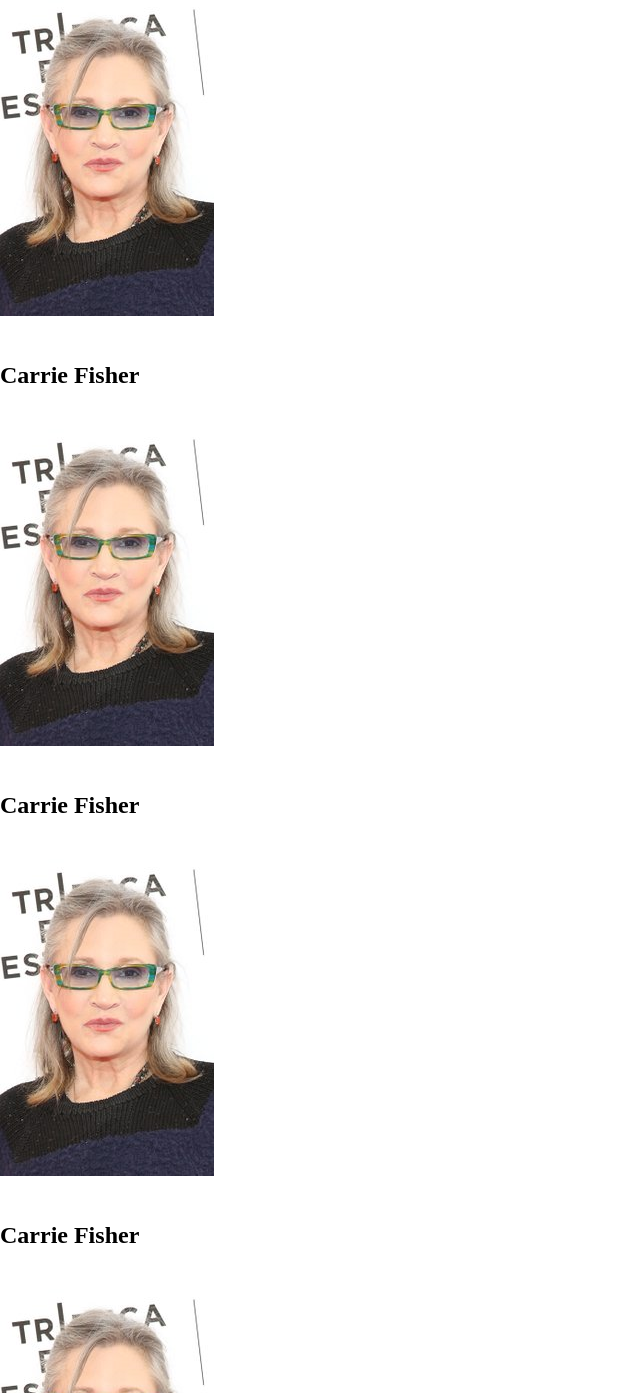
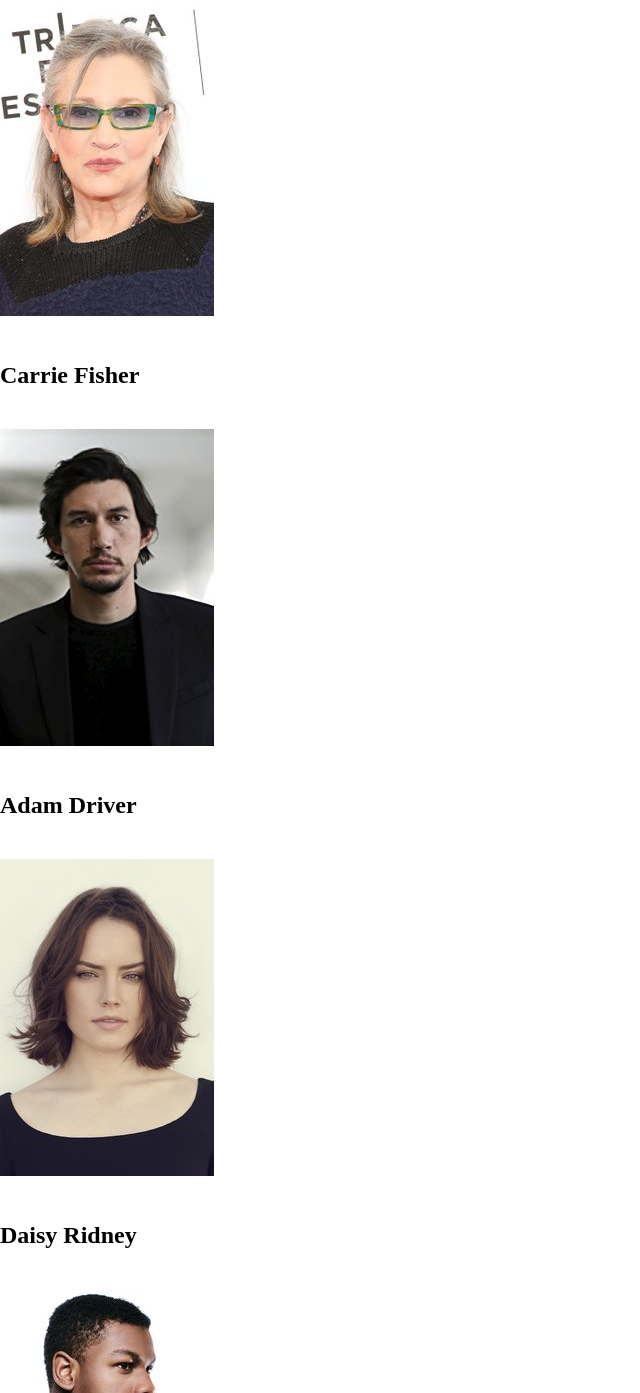
Before and after one commit to Igor2122/data-U, a PHP site: page /projects/last_jedai/src/assets/index.html in a window 1280 px wide. Shown: the part 5107-6500 px from the top of the page, without its empty margins (0-640 px from the left). Run offline with PHP 8.4, Linux system fonts and the light colour scheme; style sheets or scripts are compiled from the project's sources.

Commit message:
all secitons compoleeted

```diff
--- a/projects/last_jedai/src/assets/index.html
+++ b/projects/last_jedai/src/assets/index.html
@@ -105,37 +105,42 @@
                 </div>
             </div>
             <div class="acor-img-card">
-                <img src="./img/fisher.jpg" alt="carry fisher" srcset="">
+                <img src="./img/driver.jpg" alt="carry fisher" srcset="">
                 <div class="actor-name">
-                    <h5>Carrie Fisher</h5>
+                    <h5>Adam Driver</h5>
                 </div>
             </div>
             <div class="acor-img-card">
-                <img src="./img/fisher.jpg" alt="carry fisher" srcset="">
+                <img src="./img/ridley.jpg" alt="carry fisher" srcset="">
                 <div class="actor-name">
-                    <h5>Carrie Fisher</h5>
+                    <h5>Daisy Ridney</h5>
                 </div>
             </div>
             <div class="acor-img-card">
-                <img src="./img/fisher.jpg" alt="carry fisher" srcset="">
+                <img src="./img/boyega.jpg" alt="carry fisher" srcset="">
                 <div class="actor-name">
-                    <h5>Carrie Fisher</h5>
+                    <h5>John Boyega</h5>
                 </div>
             </div>
             <div class="acor-img-card">
-                <img src="./img/fisher.jpg" alt="carry fisher" srcset="">
+                <img src="./img/isaac.jpg" alt="carry fisher" srcset="">
                 <div class="actor-name">
-                    <h5>Carrie Fisher</h5>
+                    <h5>Oscar Issac</h5>
                 </div>
             </div>
             <div class="acor-img-card">
-                <img src="./img/fisher.jpg" alt="carry fisher" srcset="">
+                <img src="./img/serkis.jpg" alt="carry fisher" srcset="">
                 <div class="actor-name">
-                    <h5>Carrie Fisher</h5>
+                    <h5>Andie Serkins</h5>
                 </div>
             </div>
         </div>
     </section>
+    <hr>
+    <section id="gallery" class="gallery">
+        <h2>Gallery</h2>
+        <div class="img-slider"></div>
+    </section>
 </body>
 
 </html>
--- a/projects/last_jedai/src/scss/cast/cast.scss
+++ b/projects/last_jedai/src/scss/cast/cast.scss
@@ -26,6 +26,7 @@
         flex-direction: row;
         justify-content: space-between;
         width: 100%;
+        margin-top: 70px;
 
         .acor-img-card {
             width: 10%;
--- a/projects/last_jedai/src/scss/common/_functions.scss
+++ b/projects/last_jedai/src/scss/common/_functions.scss
@@ -15,6 +15,6 @@
 }
 
 @mixin sectionBase {
-    height: 500px;
+    height: auto;
     text-align: center;
 }
--- a/projects/last_jedai/src/scss/main.scss
+++ b/projects/last_jedai/src/scss/main.scss
@@ -5,6 +5,7 @@
 @import 'charachters/charachters';
 @import 'ratings/ratings';
 @import 'cast/cast';
+@import 'gallery/gallery';
 
 body,
 html,
```
Also changed, not shown: projects/last_jedai/src/scss/gallery/gallery.scss (added, +12 -0 lines).
